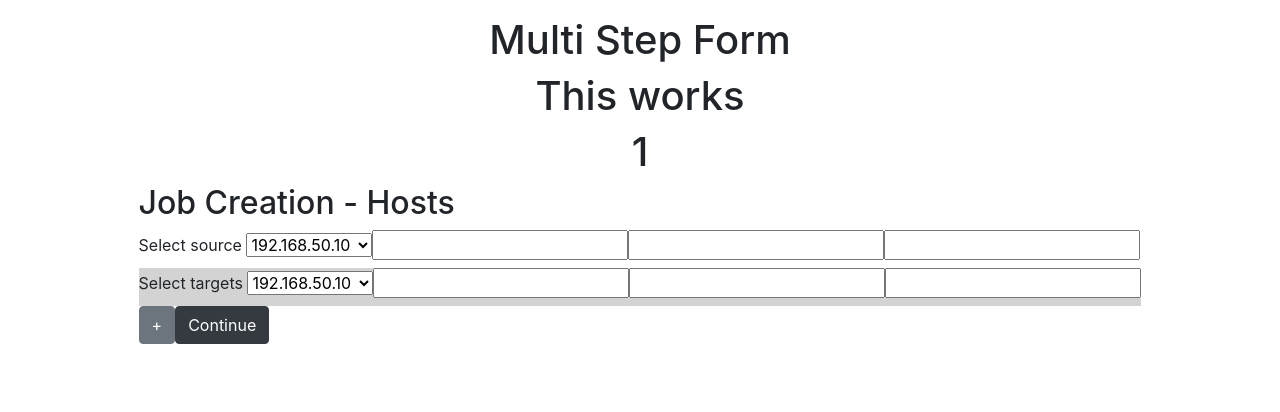
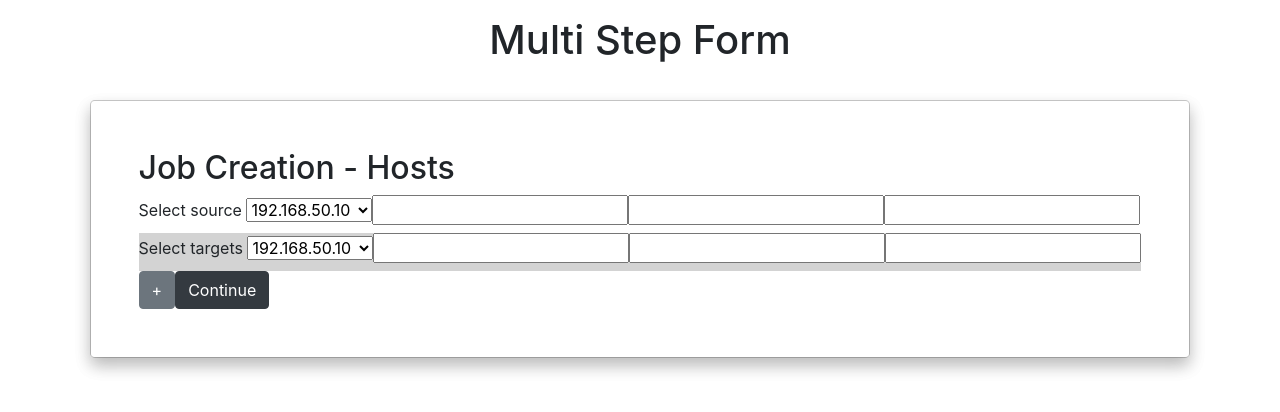
Before and after one commit to Gw3i/multi-step-form-vue, a Nuxt app: page / in a window 1280 px wide. Shown: the top 412 px of the page. Built offline with nearby package versions, Linux system fonts and the light colour scheme.

Commit message:
Add modal container

```diff
--- a/components/Form.vue
+++ b/components/Form.vue
@@ -1,10 +1,9 @@
 <template>
   <div class="d-flex flex-column align-items-center gap-5 p-3">
     <h1>Multi Step Form</h1>
-    <h1>This works</h1>
-    <h1>{{ step }}</h1>
-    <form>
-      <fieldset id="1" v-if="step === 1">
+    <div class="modal-dialog mw-100">
+      <form class="modal-content rounded-4 shadow">
+        <fieldset class="modal-body rounded-4 shadow p-5" v-if="step === 1">
           <h2>Job Creation - Hosts</h2>
           <label for="source">
             Select source
@@ -27,7 +26,11 @@
             />
           </label>
           <label for="sourceVolumesPath">
-          <input id="sourceVolumesPath" name="sourceVolumesPath" type="text" />
+            <input
+              id="sourceVolumesPath"
+              name="sourceVolumesPath"
+              type="text"
+            />
           </label>
           <fieldset class="targets">
             <label for="targets">
@@ -41,7 +44,11 @@
               </select>
             </label>
             <label for="targetSnapshots">
-            <input id="targetSnapshots" name="targetSnapshots" type="number" />
+              <input
+                id="targetSnapshots"
+                name="targetSnapshots"
+                type="number"
+              />
             </label>
             <label for="priority">
               <input id="priority" name="priority" type="number" />
@@ -56,7 +63,7 @@
           </button>
         </fieldset>
 
-      <fieldset id="2" v-if="step === 2">
+        <fieldset class="modal-body rounded-4 shadow p-5" v-if="step === 2">
           <h2>Job Creation - VM</h2>
           <label for="vm">
             Select targets
@@ -81,7 +88,7 @@
           </button>
         </fieldset>
 
-      <fieldset id="3" v-if="step === 3">
+        <fieldset class="modal-body rounded-4 shadow p-5" v-if="step === 3">
           <h2>Job Creation - Times</h2>
           <div>
             <label for="interval">
@@ -95,7 +102,12 @@
               Interval</label
             >
             <label for="timeSlots">
-            <input type="radio" id="timeSlots" name="times" value="timeSlots" />
+              <input
+                type="radio"
+                id="timeSlots"
+                name="times"
+                value="timeSlots"
+              />
               TimeSlots</label
             >
           </div>
@@ -129,12 +141,13 @@
           </fieldset>
         </fieldset>
 
-      <fieldset id="4" v-if="step === 4">
+        <fieldset class="modal-body rounded-4 shadow p-5" v-if="step === 4">
           <h2>Job Creation - Summary</h2>
           <p>Here is the summary</p>
           <button class="continueForm btn btn-dark">Create</button>
         </fieldset>
       </form>
+    </div>
   </div>
 </template>
 
```
Lines whose indentation alone changed are shown as unchanged.
